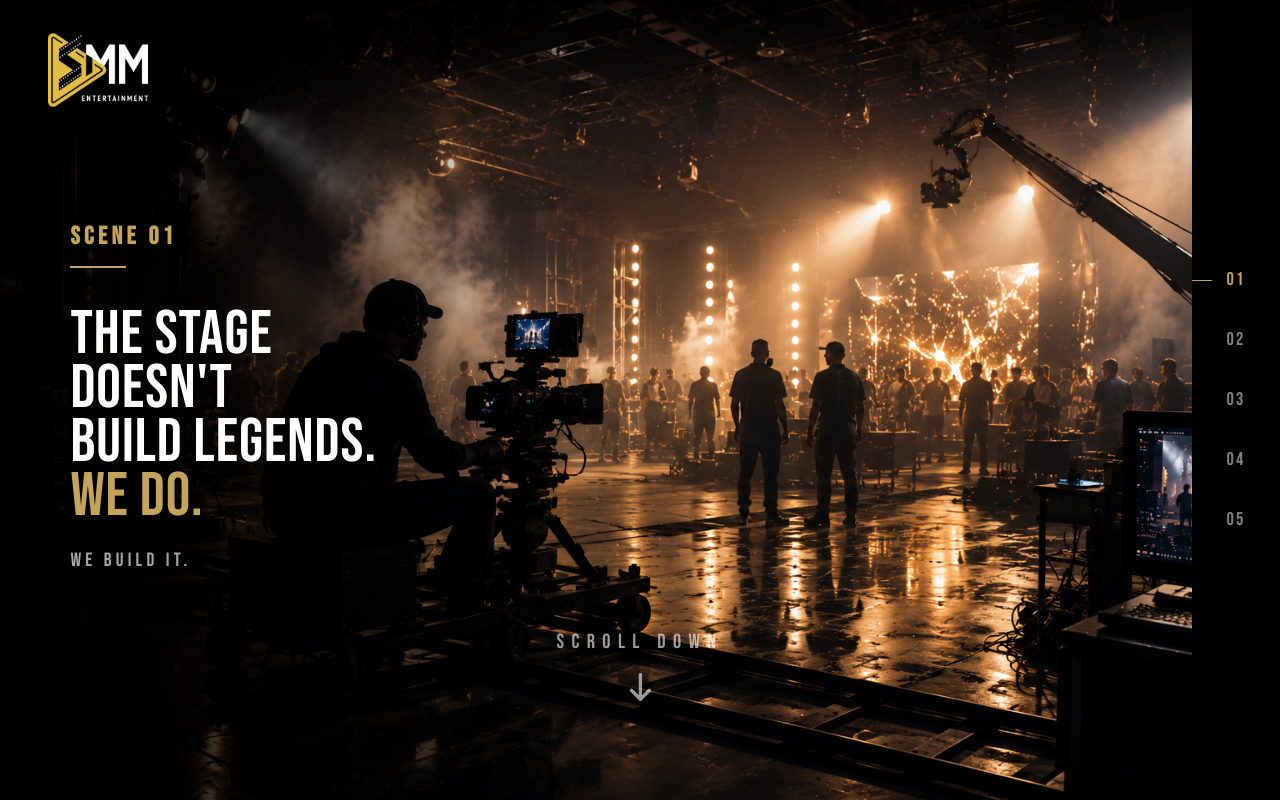
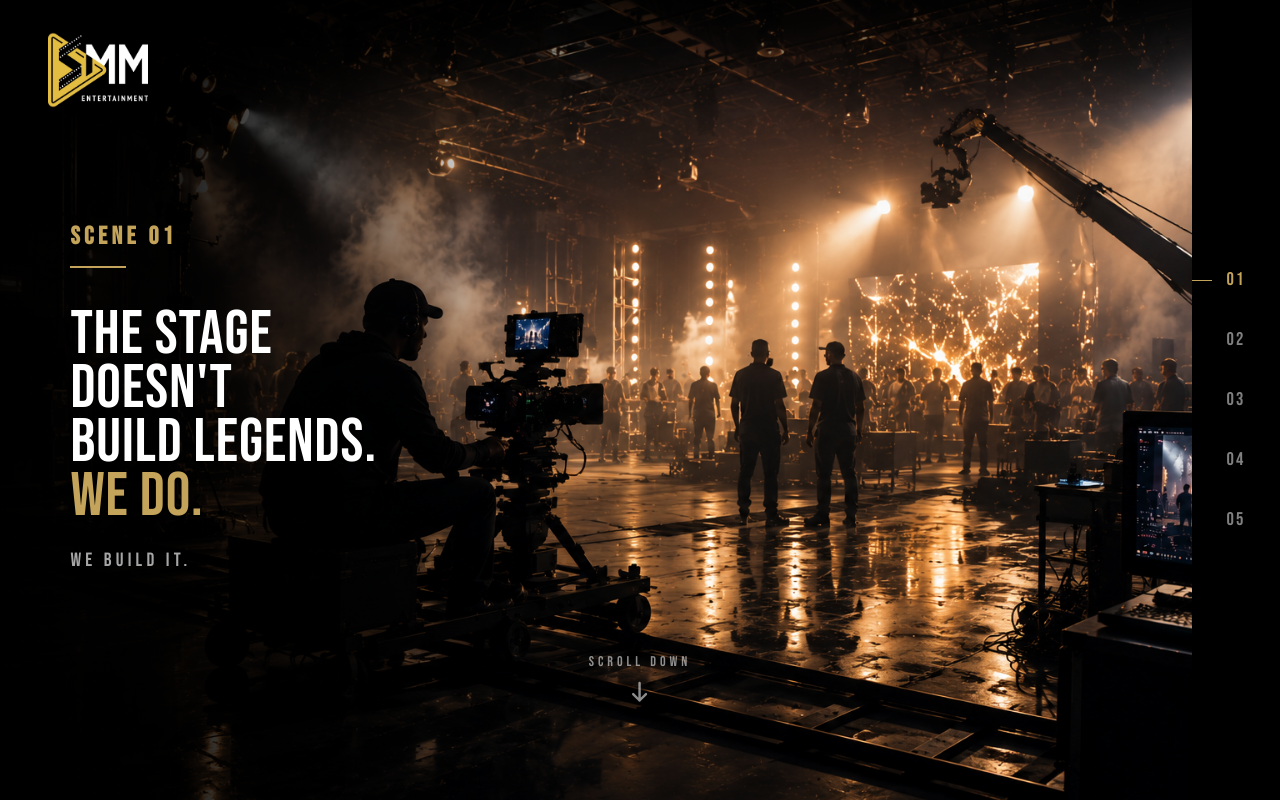
Before and after one commit to seven2303779642-lab/smme-landing-page, a Next.js app: page / in a window 1280 px wide. Shown: the top 800 px of the page. Built offline with nearby package versions, Linux system fonts and the light colour scheme.

Commit message:
scroll bar edited

```diff
--- a/components/ScrollDownHint.tsx
+++ b/components/ScrollDownHint.tsx
@@ -6,12 +6,12 @@ import { useSceneScroll } from "@/context/SceneScrollContext";
 function DownArrow() {
   return (
     <svg
-      width="36"
-      height="36"
+      width="30"
+      height="30"
       viewBox="0 0 16 16"
       fill="none"
       aria-hidden="true"
-      className="h-[clamp(28px,2.8vw,40px)] w-[clamp(28px,2.8vw,40px)] text-white/60"
+      className="h-[clamp(22px,2vw,30px)] w-[clamp(22px,2vw,30px)] text-white/55"
     >
       <path
         d="M8 2V13M8 13L4 9M8 13L12 9"
@@ -25,11 +25,7 @@ function DownArrow() {
 }
 
 export default function ScrollDownHint() {
-  const { currentIndex, goNext } = useSceneScroll();
-
-  if (currentIndex !== 0) {
-    return null;
-  }
+  const { goNext } = useSceneScroll();
 
   return (
     <motion.button
@@ -37,12 +33,12 @@ export default function ScrollDownHint() {
       aria-label="Scroll down to next scene"
       onClick={() => goNext()}
       initial={{ opacity: 0, y: 0 }}
-      animate={{ opacity: 1, y: [0, 10, 0] }}
+      animate={{ opacity: 1, y: [0, 8, 0] }}
       transition={{
         opacity: { duration: 0.5 },
         y: { duration: 2, repeat: Number.POSITIVE_INFINITY, ease: "easeInOut" },
       }}
-      className="pointer-events-auto fixed bottom-[14vh] left-1/2 z-30 flex -translate-x-1/2 flex-col items-center gap-3 text-[clamp(18px,1.6vw,24px)] tracking-[0.32em] text-white/60 uppercase md:bottom-[12vh] md:tracking-[0.36em]"
+      className="pointer-events-auto fixed bottom-[14vh] left-1/2 z-30 flex -translate-x-1/2 flex-col items-center gap-2 text-[clamp(14px,1.1vw,18px)] tracking-[0.24em] text-white/55 uppercase md:bottom-[12vh] md:tracking-[0.28em]"
     >
       <span>SCROLL DOWN</span>
       <DownArrow />
```
